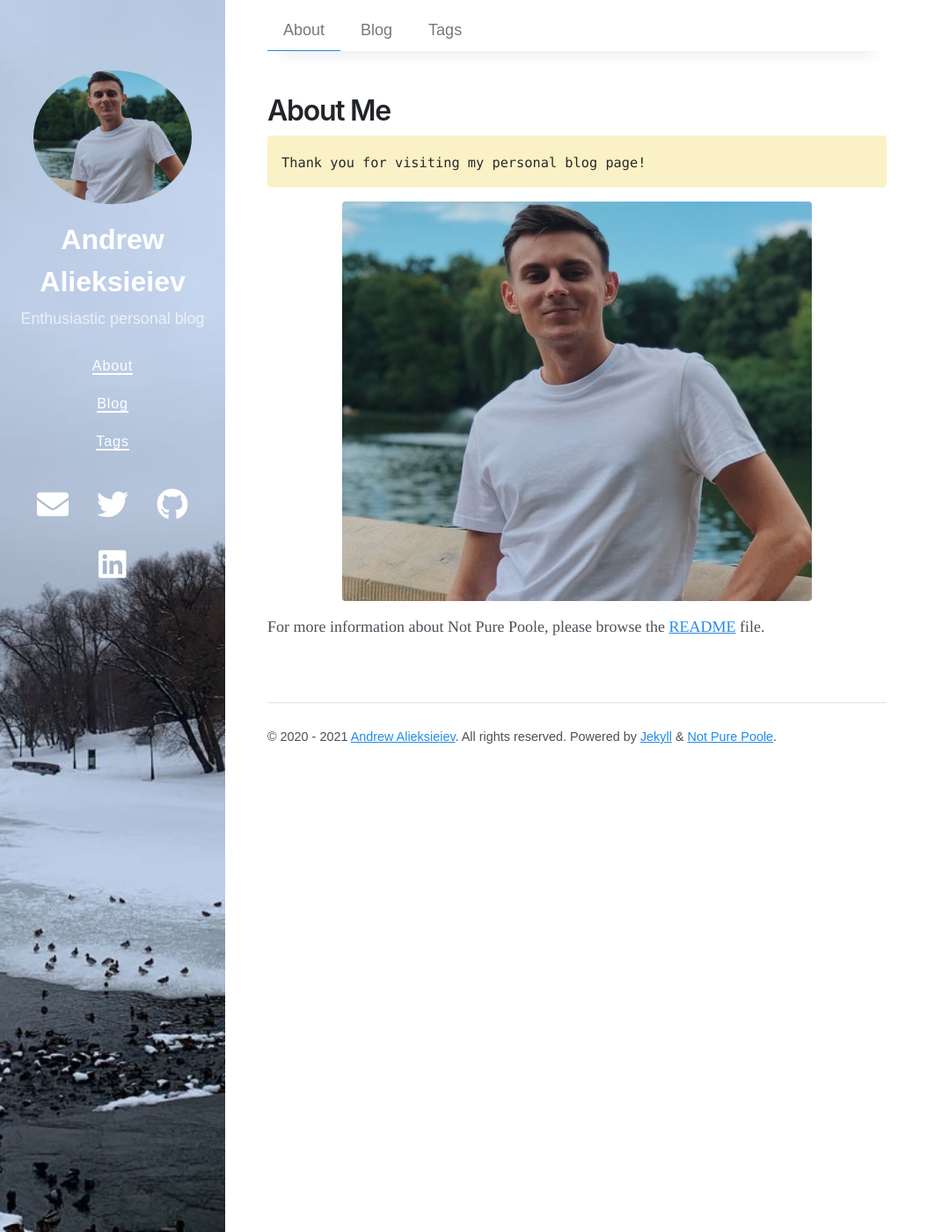
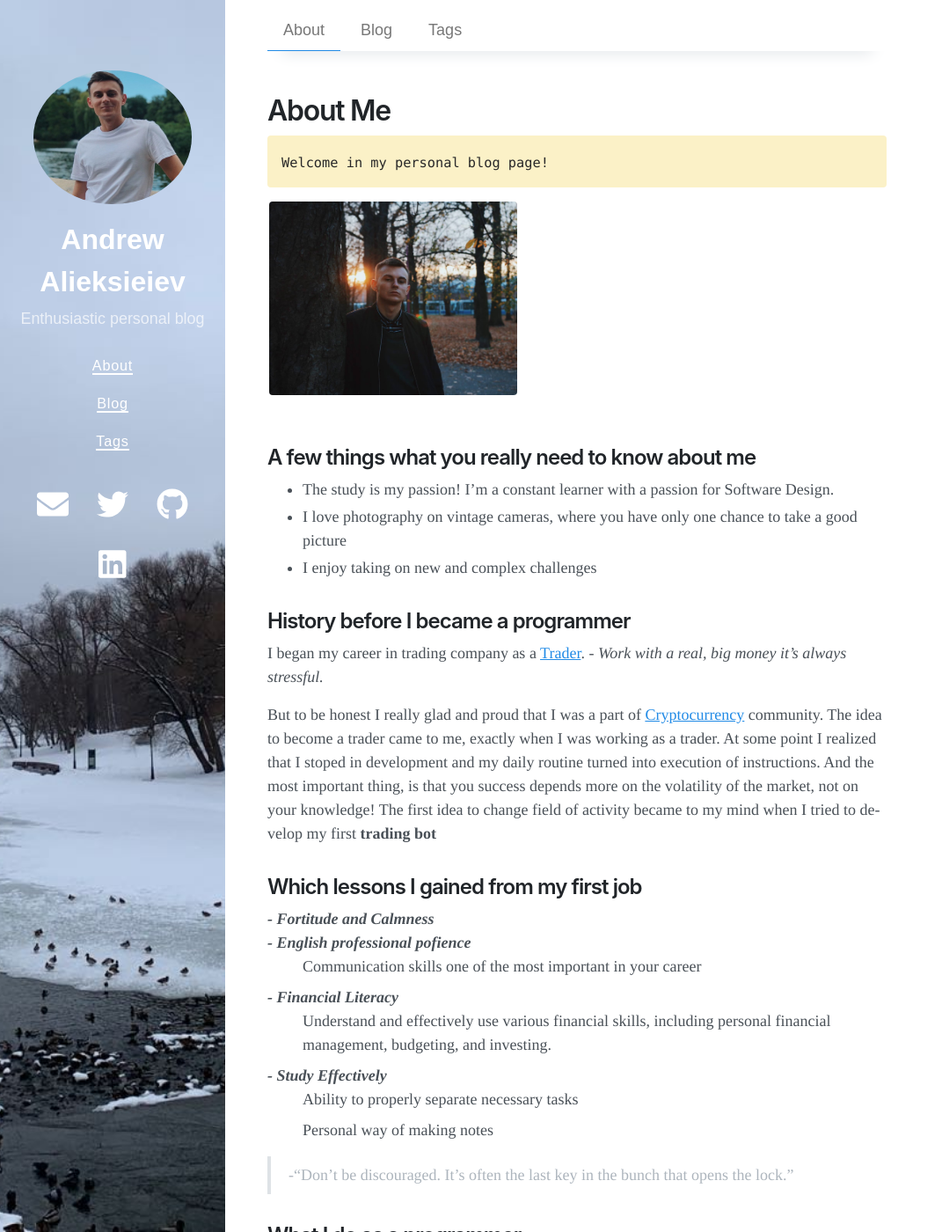
Before and after one commit to Brainisthekey/brainkey_blog, a Jekyll site: the page built from about.md, in a window 1280 px wide and 1400 px high. Shown: the whole window at 88% size, without its empty margins (0-1071 px from the left). Built offline with Jekyll 4.4.1, drawn with Linux system fonts in a browser that asks for light colours; nearby versions of some CDN libraries; some of the changed text lies outside the part shown.

Commit message:
feat: add personal information to section About

```diff
--- a/_sass/_alignment.scss
+++ b/_sass/_alignment.scss
@@ -20,6 +20,13 @@
   margin-left: auto;
 }
 
+.profile_about_image {
+  display: inline;
+  margin-right: auto;
+  margin-left: 2px;
+  width: 40%;
+}
+
 figcaption.align-right {
   text-align: right;
 }
@@ -31,3 +38,7 @@ figcaption.align-left {
 figcaption.align-center {
   text-align: center;
 }
+
+figcaption.profile_about_image {
+  text-align: left;
+}
--- a/about.md
+++ b/about.md
@@ -3,9 +3,46 @@ layout: page
 title: About Me
 ---
 {% highlight text %}
-Thank you for visiting my personal blog page!
+Welcome in my personal blog page!
 {% endhighlight %}
 
-![Tooltip](/avatar.jpeg){: .align-center}
+![Tooltip](/profile-img.jpeg){: .profile_about_image}
 
-For more information about Not Pure Poole, please browse the [README](https://github.com/vszhub/not-pure-poole) file.
+## A few things what you really need to know about me
+- The study is my passion! I’m a constant learner with a passion for Software Design.
+- I love photography on vintage cameras, where you have only one chance to take a good picture
+- I enjoy taking on new and complex challenges
+
+## History before I became a programmer
+I began my career in trading company as a [Trader](https://en.wikipedia.org/wiki/Trader_(finance)). - <em>Work with a real, big money it's always stressful.<em>
+
+But to be honest I really glad and proud that I was a part of [Cryptocurrency](https://en.wikipedia.org/wiki/Cryptocurrency) community.
+The idea to become a trader came to me, exactly when I was working as a trader. At some point I realized that I stoped in development
+and my daily routine turned into execution of instructions. And the most important thing, is that you success depends more on the volatility of the market, not on your knowledge! The first idea to change field of activity became to my mind when I tried to develop my first **trading bot**
+
+## Which lessons I gained from my first job
+<dl>
+    <em><dt>- Fortitude and Calmness</dt></em>
+    <em><dt>- English professional pofience</dt></em>
+    <dd>Communication skills one of the most important in your career</dd>
+    <em><dt>- Financial Literacy</dt></em>
+    <dd>Understand and effectively use various financial skills, including personal financial management, budgeting, and investing.</dd>
+    <em><dt>- Study Effectively</dt></em>
+    <dd>Ability to properly separate necessary tasks</dd>
+    <dd>Personal way of making notes</dd>
+</dl>
+
+> -"Don't be discouraged. It's often the last key in the bunch that opens the lock."
+
+## What I do as a programmer
+
+Day by day I responsible for for **coding, designing, deploying, and debugging development projects**, typically on the server-side (or back-end). As a [Python Developer](https://en.wikipedia.org/wiki/Python_(programming_language)) I am often work in close collaboration with data collection and analytics to create useful answers to questions and provide valuable insight. Also I closely work with [Django Rest Framework](https://www.django-rest-framework.org/) to build a true [RESTful API](https://www.redhat.com/en/topics/api/what-is-a-rest-api).
+Moreover I familiar with optimisation and designing a productive architecture for various [SQL](https://en.wikipedia.org/wiki/SQL) DataBases.
+I am practising usage [TDD](https://en.wikipedia.org/wiki/Test-driven_development) in my development process. I consider writing tests of each implemented part of code is the best practices.
+
+In all projects was used [Agile](https://en.wikipedia.org/wiki/Agile_software_development) methodology, personally I believe that is more than a collection of software development techniques or ceremonies. For me, Agile is a group of methodologies teams can mix as they like – as long as they stay committed to short feedback cycles and continuous improvement of their process.
+
+I have an expirience working in a project where a lot of features such as:  [Docker](https://en.wikipedia.org/wiki/Docker_(software)),  [CI/CD](https://en.wikipedia.org/wiki/CI/CD),  [Elasticsearch](https://en.wikipedia.org/wiki/Elasticsearch),  [Sentry](https://sentry.io/about/),  [AWS](https://en.wikipedia.org/wiki/AWS_(disambiguation))
+
+Currently working on backend side for one of the biggest [WEB application](https://en.wikipedia.org/wiki/Web_application) for <strong>multiple and multiplatform device managment
+> -"The More You Love Your Job, The Harder You’ll Work"
```
Also changed, not shown: profile-img.jpeg (added), 11 other files.
